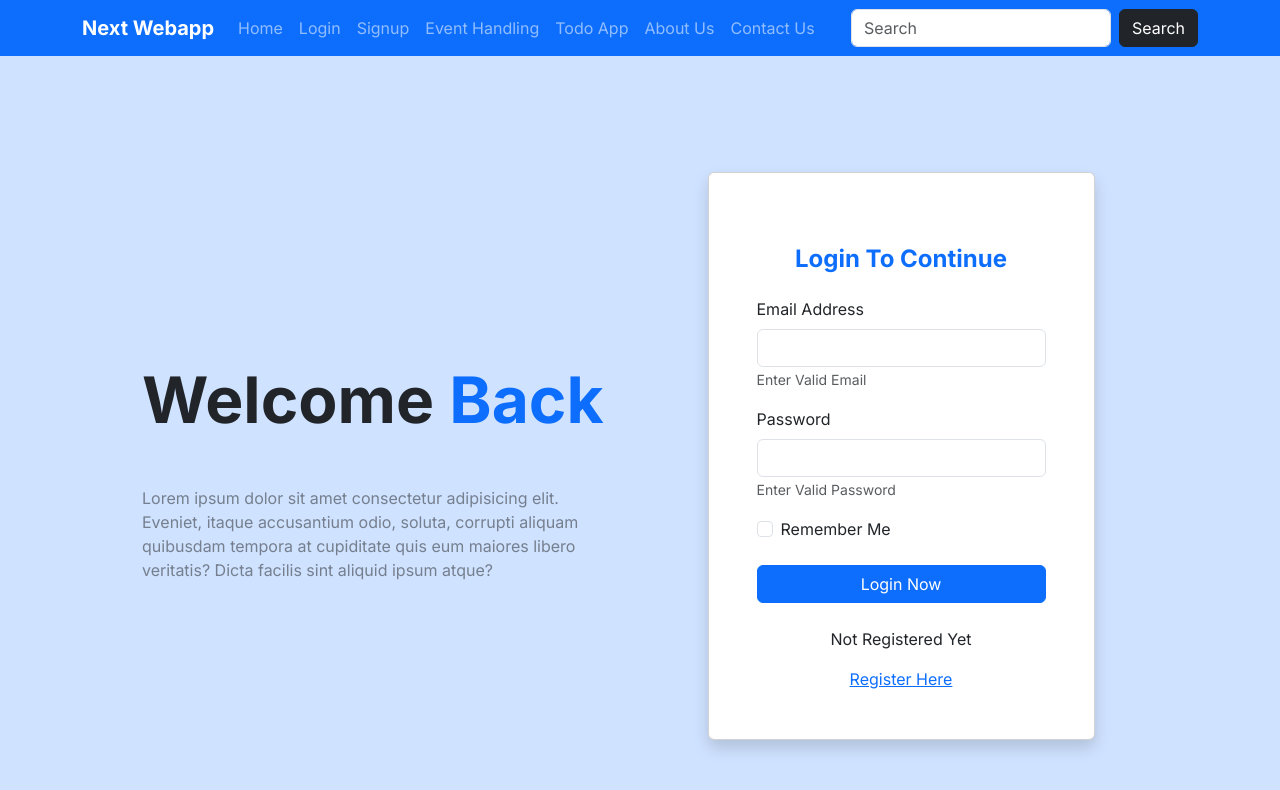
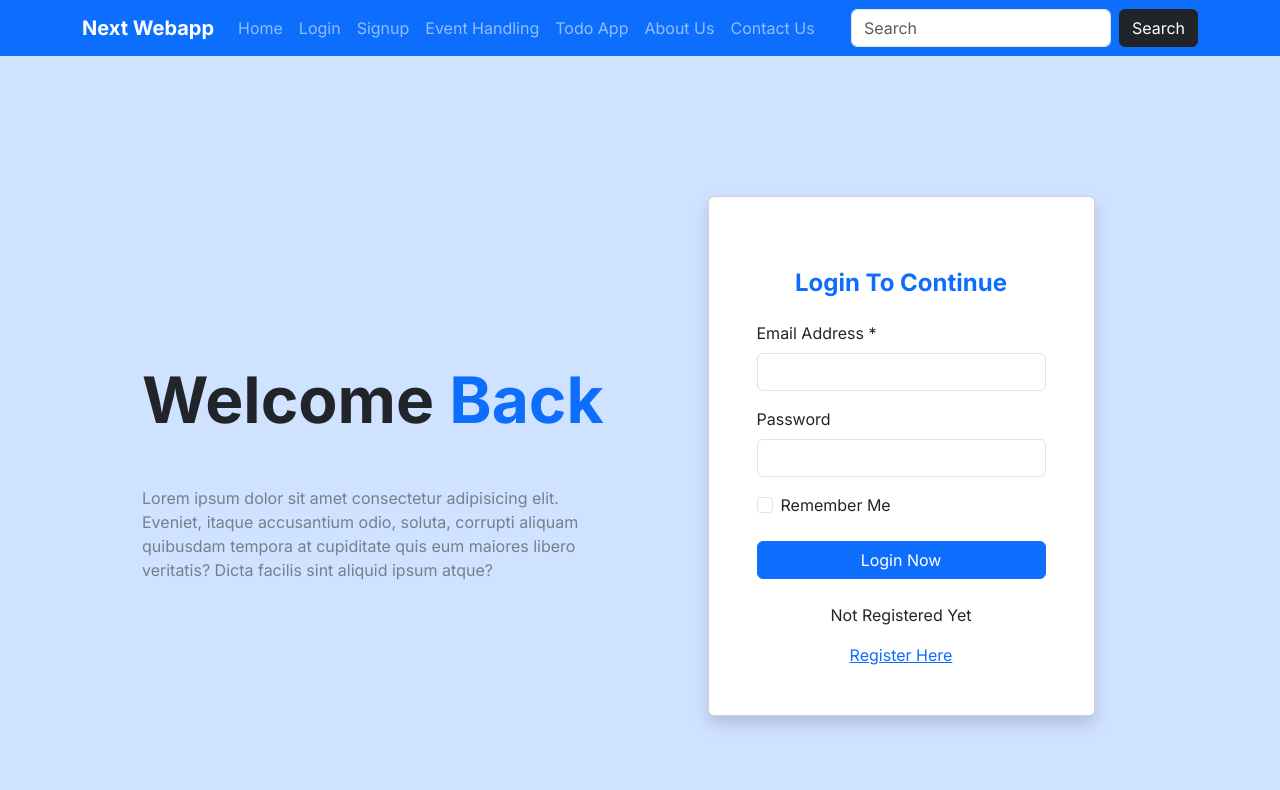
Before and after one commit to digipodium/DP-2024-FEB-MERN-0500, a Next.js app in the folder Section 2/frontend/: page /login in a window 1280 px wide. Shown: the top 790 px of the page. Built offline with nearby package versions, Linux system fonts and the light colour scheme.

Commit message:
form handling

```diff
--- a/Section 2/frontend/package.json
+++ b/Section 2/frontend/package.json
@@ -10,9 +10,11 @@
   },
   "dependencies": {
     "bootstrap": "^5.3.3",
+    "formik": "^2.4.5",
     "next": "14.1.0",
     "react": "^18",
-    "react-dom": "^18"
+    "react-dom": "^18",
+    "yup": "^1.3.3"
   },
   "devDependencies": {
     "eslint": "^8",
--- a/Section 2/frontend/src/app/login/page.jsx
+++ b/Section 2/frontend/src/app/login/page.jsx
@@ -1,8 +1,29 @@
+'use client';
 import React from 'react';
 import classes from './login.module.css'
 import Link from 'next/link';
+import { useFormik } from 'formik';
+import * as Yup from 'yup';
+
+const loginValidationSchema = Yup.object().shape({
+    email: Yup.string().email('Invalid Email').required('Email is Required'),
+    password : Yup.string().required('Password is Required')
+});
 
 const Login = () => {
+
+    const loginForm = useFormik({
+        initialValues: {
+            email : '',
+            password : ''
+        },
+        onSubmit : (values) => {
+            console.log(values);
+            // send data to backend
+        },
+        validationSchema: loginValidationSchema
+    })
+
     return (
         <div className='vh-100 bg-primary-subtle d-flex align-items-center'>
             <section className="container">
@@ -27,27 +48,37 @@ const Login = () => {
                                 <div className="card shadow">
                                     <div className="card-body py-5 px-md-5">
                                         <h4 className='text-center fw-bold text-primary my-4'>Login To Continue</h4>
-                                        <form>
+                                        <form onSubmit={ loginForm.handleSubmit }>
                                             {/* 2 column grid layout with text inputs for the first and last names */}
-                                            <div class="mb-3">
-                                                <label for="" class="form-label">Email Address</label>
+                                            <div className="mb-3">
+                                                <label for="" className="form-label">Email Address *</label>
                                                 <input
                                                     type="text"
                                                     id="email"
-                                                    class="form-control"
+                                                    onChange={ loginForm.handleChange }
+                                                    value={loginForm.values.email}
+                                                    className="form-control"
                                                     placeholder=""
                                                 />
-                                                <small class="text-muted">Enter Valid Email</small>
+                                                {
+                                                    loginForm.touched.email &&
+                                                    <small className="text-danger">{loginForm.errors.email}</small>
+                                                }
                                             </div>
                                             <div class="mb-3">
-                                                <label for="" class="form-label">Password</label>
+                                                <label for="" className="form-label">Password</label>
                                                 <input
                                                     type="password"
                                                     id="password"
-                                                    class="form-control"
+                                                    onChange={ loginForm.handleChange }
+                                                    value={loginForm.values.password}
+                                                    className="form-control"
                                                     placeholder=""
                                                 />
-                                                <small class="text-muted">Enter Valid Password</small>
+                                                {
+                                                    loginForm.touched.password &&
+                                                    <small className="text-danger">{loginForm.errors.password}</small>
+                                                }
                                             </div>
 
                                             <div className="form-check mb-4">
```
Also changed, not shown: 1 other file (tests, documents, lock files or other folders).
